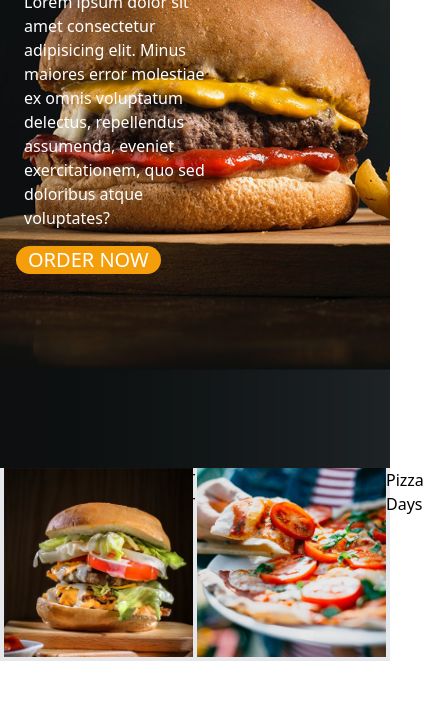
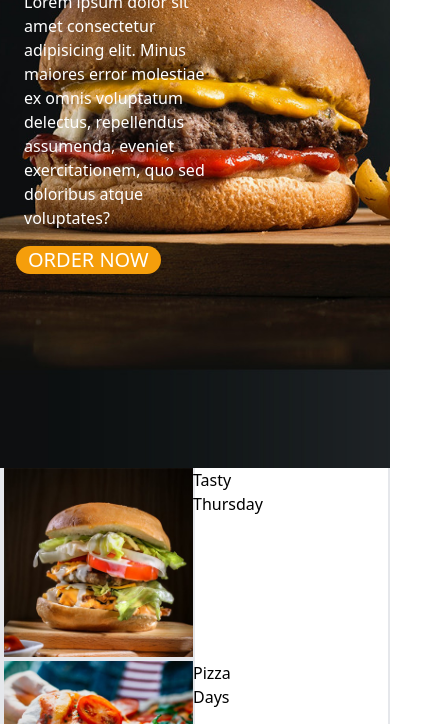
Before and after one commit to FixxooXD/crudRouting-EXPRESS, a website: page public/views/index.html in a window 390 px wide. Shown: the part 376-1100 px from the top of the page, 424 px wide, since content can reach past the window. Before the commit the page ends 1037 px from the top, so only its background shows below. Drawn offline with Linux system fonts and the light colour scheme.

Commit message:
Some changes in index

```diff
--- a/public/views/index.html
+++ b/public/views/index.html
@@ -88,7 +88,9 @@
           </div>
         </div>
       </div>
-      <div class="2nd_container flex flex-row justify-around border-2">
+      <div
+        class="2nd_container flex flex-col sm:flex-row justify-around border-2"
+      >
         <div class="border-2 w-1/2 flex">
           <img src="../assets/thrusday.jpg" alt="" />
           Tasty Thursday
```
Also changed, not shown: public/src/output.css.
